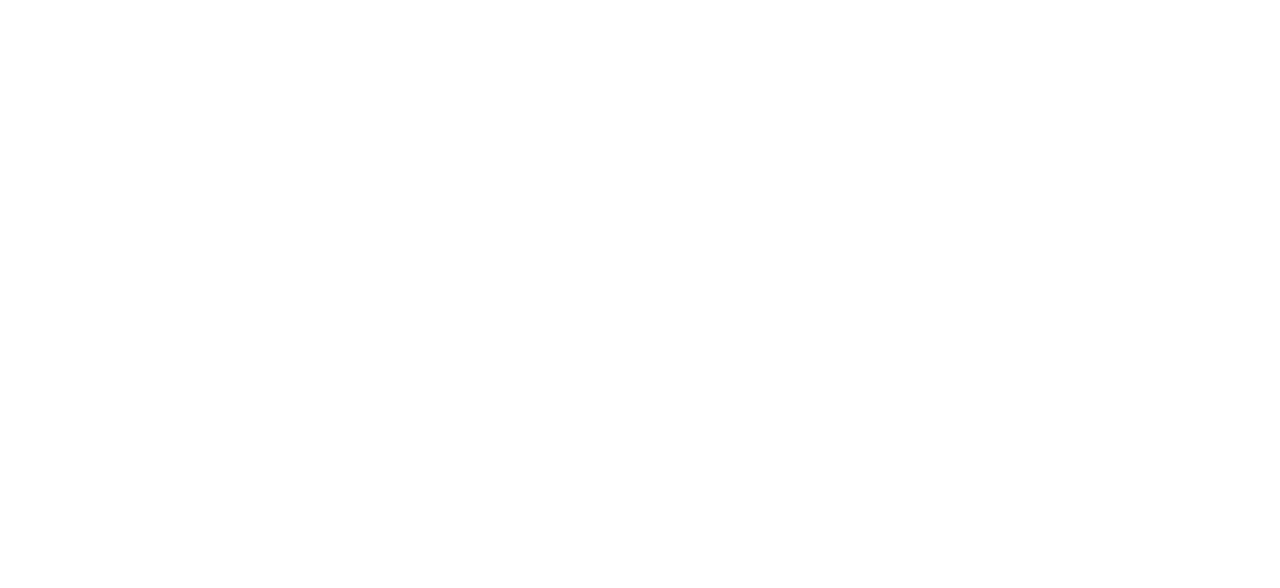
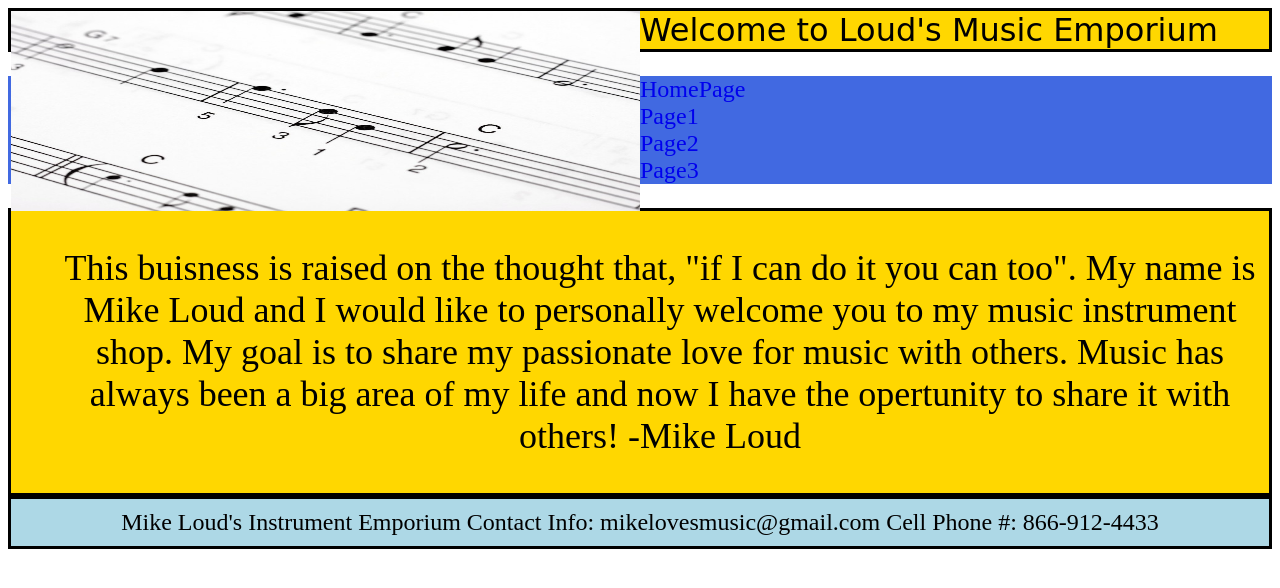
Before and after one commit to goodoljosh/Project, a plain HTML site: page page2.html in a window 1280 px wide. Drawn offline with Linux system fonts and the light colour scheme.

Commit message:
Added home page format and design tags.

```diff
--- a/page1.html
+++ b/page1.html
@@ -0,0 +1,38 @@
+<!DOCTYPE html>
+<html>
+  <head>
+    <meta charset="utf-8">
+    <meta name="viewport" content="width=device-width">
+    <title>Home/Index Page</title>
+    <link href="styles.css"
+    href="layout.css" rel="stylesheet" type="text/css" />
+  </head>
+  <body>
+    <div class="wrapper">
+      <header id="header"><img src="images/sheet.jpg"
+     <h1>Welcome to Loud's Music Emporium</h1></header>
+  <nav id="nav">
+  <ul>
+   <li><a href="index.html"> HomePage</a></li>
+   <li><a href="page1.html"> Page1</a></li>
+   <li><a href="page2.html"> Page2</a></li>
+   <li><a href="page3.html"> Page3</a></li>
+  </ul>
+  </nav>
+
+    <main id ="main"><ul><p>
+       This buisness is raised on the thought that, "if I can do it you can too". My name is Mike Loud and I would like to personally welcome you to my music instrument shop. My goal is to share my passionate love for music with others. Music has always been a big area of my life and now I have the opertunity to share it with others!
+       -Mike Loud
+      </ul></p>
+    </main>
+
+    <footer id="footer">
+      Mike Loud's Instrument Emporium
+      Contact Info: mikelovesmusic@gmail.com
+      Cell Phone #: 866-912-4433
+
+    </footer>
+
+    <script src="script.js"></script>
+  </body>
+</html>
--- a/page2.html
+++ b/page2.html
@@ -0,0 +1,38 @@
+<!DOCTYPE html>
+<html>
+  <head>
+    <meta charset="utf-8">
+    <meta name="viewport" content="width=device-width">
+    <title>Home/Index Page</title>
+    <link href="styles.css"
+    href="layout.css" rel="stylesheet" type="text/css" />
+  </head>
+  <body>
+    <div class="wrapper">
+      <header id="header"><img src="images/sheet.jpg"
+     <h1>Welcome to Loud's Music Emporium</h1></header>
+  <nav id="nav">
+  <ul>
+   <li><a href="index.html"> HomePage</a></li>
+   <li><a href="page1.html"> Page1</a></li>
+   <li><a href="page2.html"> Page2</a></li>
+   <li><a href="page3.html"> Page3</a></li>
+  </ul>
+  </nav>
+
+    <main id ="main"><ul><p>
+       This buisness is raised on the thought that, "if I can do it you can too". My name is Mike Loud and I would like to personally welcome you to my music instrument shop. My goal is to share my passionate love for music with others. Music has always been a big area of my life and now I have the opertunity to share it with others!
+       -Mike Loud
+      </ul></p>
+    </main>
+
+    <footer id="footer">
+      Mike Loud's Instrument Emporium
+      Contact Info: mikelovesmusic@gmail.com
+      Cell Phone #: 866-912-4433
+
+    </footer>
+
+    <script src="script.js"></script>
+  </body>
+</html>
--- a/styles.css
+++ b/styles.css
@@ -2,29 +2,69 @@
      box-sizing: border-box;
    }
    #header {
-        font-size: 2em;
-        text-align: center;
-        font-family: 'Times New Roman', Times, serif;
-        background-color: gold;
-        border: 2.0px solid black;
-        font-style: italic;
-        grid-column-start: 1;
-        grid-column-end: 5;
+     border:3.0px solid black;
+     font-size: 2em;
+    font-family:cursive;
+    position: static;
+    background-color: gold;
+    grid-column-start:1;
+    grid-column-end:4;
     }
 
+    #nav{
+      border:black;
+     background-color: royalblue;
+    }
+
+    #main{
+     font-size: 1.5em;
+    font-family: 'Times New Roman', Times, serif;
+    text-align:center;
+    background-color: gold;
+    border:3.0px solid black;
+    color:black;
+    }
+
+    #footer{
+    background-color: lightblue;
+    color:black;
+    font-size:1.5em;
+    font-family: 'Times New Roman', Times, serif;
+    text-align:center;
+    padding: 10px;
+    border: 3.0px solid black;
+    grid-column-start:1;
+    grid-column-end:4;
 
 
-@media screen and (max-width: 992px) {
-  .column {
-    width: 50%;
+    }
+    img{
+     float:left;
+     width:50%;
+     height:200px;
+     display:block;
+     position: static;
+
+    }
+
+    a:hover{
+     color: darkblue;
+
+    }
+
+   @media screen and (max-width: 992px) {
+  body {
+    background-color: lightgray;
   }
 }
 
 @media screen and (max-width: 600px) {
-  .column {
-    width: 100%;
+  body {
+    background-color: darkcyan;
   }
 }
+
+
 
 a:link{
   text-decoration: none;
```
Also changed, not shown: index.html (+12 -7 lines), page3.html (+38 -0 lines).
